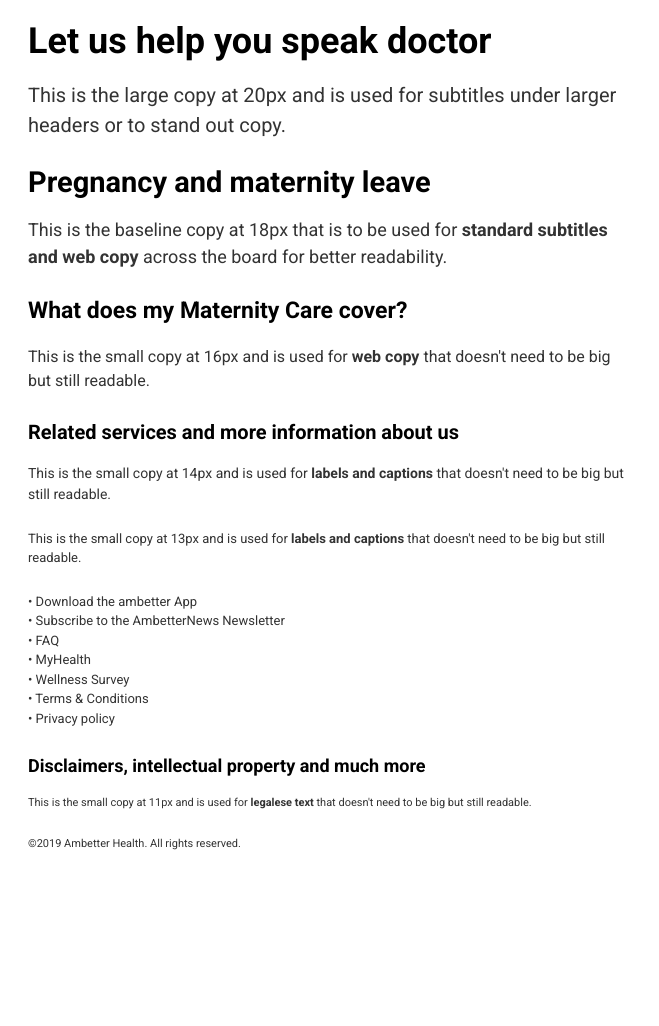
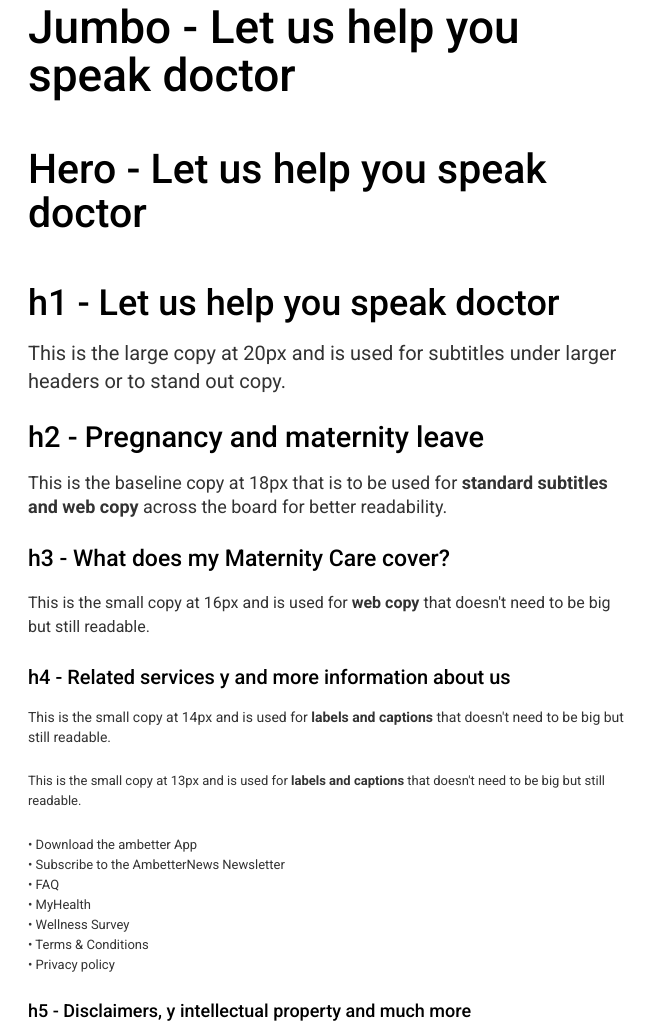
Before and after one commit to JosePenaherrera/ambetter-health, a plain HTML site: page index.html in a window 1280 px wide. Shown: the part 223-1249 px from the top of the page, without its empty margins (0-659 px from the left). Before the commit the page ends 1123 px from the top, so only its background shows below. Drawn offline with Linux system fonts and the light colour scheme.

Commit message:
Update .html and .css files
html
• Adds the Jumbo and Hero titles

.css
• Replaces rems with px for line-height
• Fixes vertical margins

```diff
--- a/index.html
+++ b/index.html
@@ -7,7 +7,7 @@
   <title>Ambetter Design System Elements</title>
   <!-- <link rel="shortcut icon" href="https://material.io/favicon.ico"> -->
   <!-- <link rel="stylesheet" href="https://cdnjs.cloudflare.com/ajax/libs/normalize/8.0.0/normalize.min.css"> -->
-  <link rel="stylesheet" href="https://fonts.googleapis.com/css?family=Roboto:300,400,500,700">
+  <link rel="stylesheet" href="https://fonts.googleapis.com/css?family=Roboto:300,400,500,600,700">
   <link rel="stylesheet" href="https://fonts.googleapis.com/icon?family=Material+Icons">
   <!-- <link rel="stylesheet" href="https://unpkg.com/material-components-web@latest/dist/material-components-web.min.css"> -->
   <link rel="stylesheet" href="material.css">
@@ -29,21 +29,24 @@
   <div class="demo-grid mdc-layout-grid">
     <div class="mdc-layout-grid__inner">
       <div class="demo-cell mdc-layout-grid__cell mdc-layout-grid__cell--span-6 mdc-layout-grid__cell--span-12-mobile">
-        <h1>Let us help you speak doctor</h1>
+        <h1 class="jumbo">Jumbo - Let us help you speak doctor</h1>
+        <h1 class="hero">Hero - Let us help you speak doctor</h1>
+
+        <h1>h1 - Let us help you speak doctor</h1>
         <p class="lg-body">This is the large copy at 20px and is used for subtitles under larger headers or to stand out copy.</p>
 
-        <h2>Pregnancy and maternity leave</h2>
+        <h2>h2 - Pregnancy and maternity leave</h2>
         <p>This is the baseline copy at 18px that is to be used for <strong>standard subtitles and web copy</strong> across the board for better readability.</p>
 
-        <h3>What does my Maternity Care cover?</h3>
+        <h3>h3 - What does my Maternity Care cover?</h3>
         <p class="sm-body">This is the small copy at 16px and is used for <strong>web copy</strong> that doesn't need to be big but still readable.</p>
 
-        <h4>Related services and more information about us</h4>
+        <h4>h4 - Related services y and more information about us</h4>
         <p class="lg-caption">This is the small copy at 14px and is used for <b>labels and captions</b> that doesn't need to be big but still readable.</p>
         <p class="caption">This is the small copy at 13px and is used for <b>labels and captions</b> that doesn't need to be big but still readable.</p>
         <p class="caption">• Download the ambetter App<br>• Subscribe to the AmbetterNews Newsletter<br>• FAQ<br>• MyHealth<br>• Wellness Survey<br>• Terms & Conditions<br>• Privacy policy</p>
 
-        <h5>Disclaimers, intellectual property and much more</h5>
+        <h5>h5 - Disclaimers, y intellectual property and much more</h5>
         <p class="xs-caption">This is the small copy at 11px and is used for <b>legalese text</b> that doesn't need to be big but still readable.</p>
         <p class="xs-caption">©2019 Ambetter Health. All rights reserved.</p>
 
--- a/styles.css
+++ b/styles.css
@@ -22,12 +22,36 @@ th,td {
 }
 
 h1,h2,h3,h4,h5 {
-  margin: 16px 0px 16px 0px;
-  font-weight:700 !important;
+  margin-bottom:16px;
+  font-weight:500 !important;
   color: #000000;
 }
 
+h1.jumbo, h1.hero {
+  margin-bottom: 48px;
+}
+
 p {margin-bottom:24px;}
+h1.jumbo {font-size: 46px !important; line-height: 48px !important; }
+h1.hero {font-size: 41px !important; line-height: 44px !important; }
+h1 {font-size: 36px !important; line-height: 40px !important;  }
+h2 {font-size: 29px !important; line-height: 36px !important;  }
+h3 {font-size: 23px !important; line-height: 32px !important;  }
+h4 {font-size: 20px !important; line-height: 28px !important;  }
+h5 {font-size: 18px !important; line-height: 24px !important;  }
+
+
+
+.lg-body {font-size: 20px !important; line-height: 28px !important;  }
+p {font-size: 18px !important; line-height: 24px !important; color:#333333; }
+.sm-body {font-size: 16px !important; line-height: 24px !important;  }
+.lg-caption {font-size: 14px !important; line-height: 20px !important;  }
+.caption {font-size: 13px !important; line-height: 20px !important;  }
+.xs-caption {font-size: 11px !important; line-height: 16px !important;  }
+
+span {font-size: 1rem;}
+
+/* p {margin-bottom:24px;}
 h1.jumbo {font-size: 46px !important; line-height: 1.25 !important; }
 h1.hero {font-size: 41px !important; line-height: 1.25 !important; }
 h1 {font-size: 36px !important; line-height: 1.25 !important;  }
@@ -43,6 +67,4 @@ p {font-size: 18px !important; line-height: 1.5 !important; color:#333333; }
 .sm-body {font-size: 16px !important; line-height: 1.5 !important;  }
 .lg-caption {font-size: 14px !important; line-height: 1.5 !important;  }
 .caption {font-size: 13px !important; line-height: 1.5 !important;  }
-.xs-caption {font-size: 11px !important; line-height: 1.5 !important;  }
-
-span {font-size: 1rem;}
+.xs-caption {font-size: 11px !important; line-height: 1.5 !important;  } */
```
